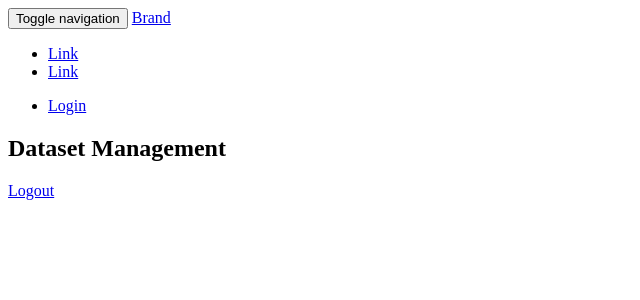
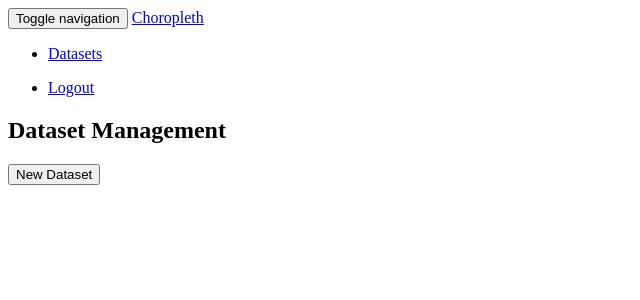
Before and after one commit to unt-libraries/texas-choropleth, a Django app: page /datasets/ in a window 1280 px wide. Shown: the top 300 px of the page, without its empty margins (0-640 px from the left). Run offline with Django 3.2, Linux system fonts and the light colour scheme; the visitor is signed in with stand-in values (Sample User, id 1); data that the repository does not hold is empty; some libraries are stand-ins or nearby versions.

Commit message:
New dataset create form and styling.
git-svn-id: svn+ssh://digitalprojects.library.unt.edu/var/lib/svn/trac/choropleth/trunk@7592 f04a3889-0f81-4131-97fb-bc517d1f583d

```diff
--- a/src/datasets/urls.py
+++ b/src/datasets/urls.py
@@ -1,8 +1,9 @@
 from django.conf.urls import url
-from .views import DatasetManagement, DatasetDetail
+from .views import DatasetManagement, DatasetDetail, DatasetCreate
 
 urlpatterns = [
     url(r'^$', DatasetManagement.as_view(), name='dataset-management'),
     url(r'^(?P<pk>[0-9]+)/$', DatasetDetail.as_view(), name='dataset-detail'),
+    url(r'^new/$', DatasetCreate.as_view(), name='dataset-create'),
     # url(r'^datasets/(?P<pk>[0-9]+)/edit/$', ),
 ]
--- a/src/datasets/views.py
+++ b/src/datasets/views.py
@@ -2,9 +2,10 @@ from django.shortcuts import render
 from django.core.urlresolvers import reverse
 from django.core.exceptions import PermissionDenied
 from django.views.generic import ListView, DetailView, FormView, View, TemplateView
+from django.views.generic.edit import CreateView
 from django.views.generic.detail import SingleObjectMixin
 from .models import Dataset, DatasetDocument
-from .forms import DatasetUploadForm
+from .forms import DatasetUploadForm, DatasetForm
 
 class IndexView(TemplateView):
     template_name = 'datasets/index.html'
@@ -71,3 +72,17 @@ class DatasetDetail(View):
     def post(self, request, *args, **kwargs):
         view = DatasetUpload.as_view()
         return view(request, *args, **kwargs)
+
+class DatasetCreate(CreateView):
+    template_name = 'datasets/dataset_create.html'
+    form_class = DatasetForm
+
+    def form_valid(self, form):
+        dataset = form.save(commit=False)
+        dataset.cartogram_id = 1
+        dataset.owner = self.request.user# change this once auth is in place
+        dataset.save()
+        return super(DatasetCreate, self).form_valid(form)
+
+    def get_success_url(self):
+        return reverse('datasets:dataset-detail', kwargs={'pk': self.object.pk})
--- a/src/templates/_layout.html
+++ b/src/templates/_layout.html
@@ -8,7 +8,13 @@
         {% compressed_css  'main' %}
     </head>
     <body>
-    {% include 'partials/navbar.html' %}
-    {% block content %}{% endblock content %}
+        {% include 'partials/navbar.html' %}
+        <div class="container-fluid">
+            <div class="row">
+                <div class="col-sm-9 col-sm-offset-3">
+                    {% block content %}{% endblock content %}
+                </div>
+            </div>
+        </div>
     </body>
 </html>
--- a/src/templates/datasets/dataset_management.html
+++ b/src/templates/datasets/dataset_management.html
@@ -8,5 +8,7 @@
         <li><a href="{% url 'datasets:dataset-detail' dataset.id %}">{{ dataset.name }}</a></li>
         {% endfor %}
     </ul>
-    <a href="{% url 'logout' %}">Logout</a>
+    <a href="{% url 'datasets:dataset-create' %}">
+    <button class="btn btn-default">New Dataset</button>
+    </a>
 {% endblock content %}
--- a/src/templates/partials/navbar.html
+++ b/src/templates/partials/navbar.html
@@ -1,6 +1,5 @@
 <nav class="navbar navbar-default" role="navigation">
-    <div class="container-fluid">
-        <!-- Brand and toggle get grouped for better mobile display -->
+    <div class="container">
         <div class="navbar-header">
             <button type="button" class="navbar-toggle" data-toggle="collapse" data-target="#bs-example-navbar-collapse-1">
                 <span class="sr-only">Toggle navigation</span>
@@ -8,18 +7,22 @@
                 <span class="icon-bar"></span>
                 <span class="icon-bar"></span>
             </button>
-            <a class="navbar-brand" href="#">Brand</a>
+            <a class="navbar-brand" href="#">Choropleth</a>
         </div>
 
-        <!-- Collect the nav links, forms, and other content for toggling -->
         <div class="collapse navbar-collapse" id="bs-example-navbar-collapse-1">
-            <ul class="nav navbar-nav">
-                <li class="active"><a href="#">Link</a></li>
-                <li><a href="#">Link</a></li>
+            {% if user.is_authenticated %}
+                <ul class="nav navbar-nav">
+                    <li><a href="{% url 'datasets:dataset-management' %}">Datasets</a></li>
+                </ul>
+            {% endif %}
+            <ul class="nav navbar-nav navbar-right">
+                {% if user.is_authenticated %}
+                    <li><a href="{% url 'logout' %}">Logout</a></li>
+                {% else %}
+                    <li><a href="{% url 'login' %}">Login</a></li>
+                {% endif %}
             </ul>
-            <ul class="nav navbar-nav navbar-right">
-                <li><a href="{% url 'login' %}">Login</a></li>
-            </ul>
-        </div><!-- /.navbar-collapse -->
-    </div><!-- /.container-fluid -->
+        </div>
+    </div>
 </nav>
```
Also changed, not shown: src/datasets/forms.py (+6 -1 lines), src/templates/datasets/dataset_create.html (added, +53 -0 lines), src/templates/datasets/dataset_detail.html (+12 -7 lines).
